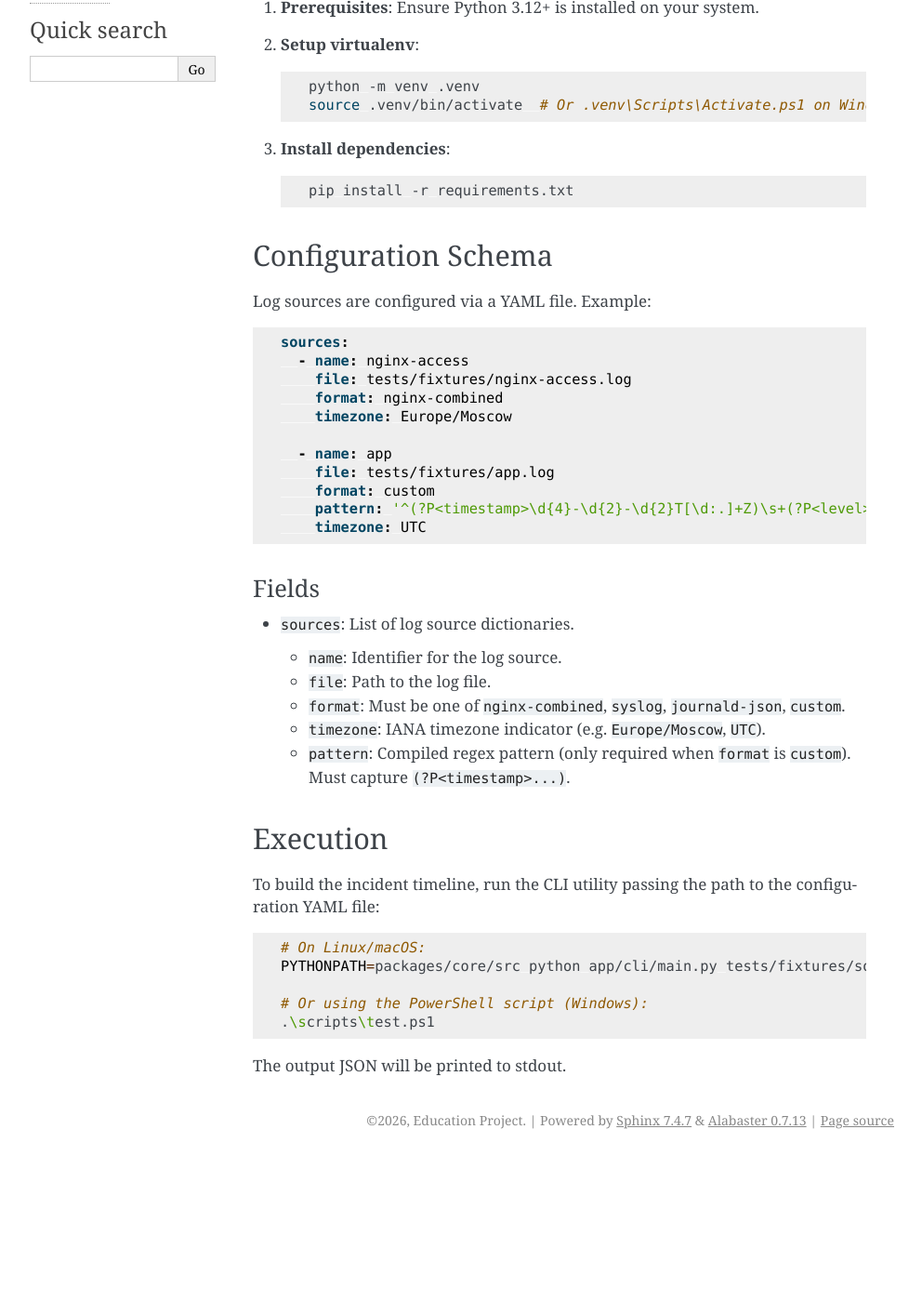
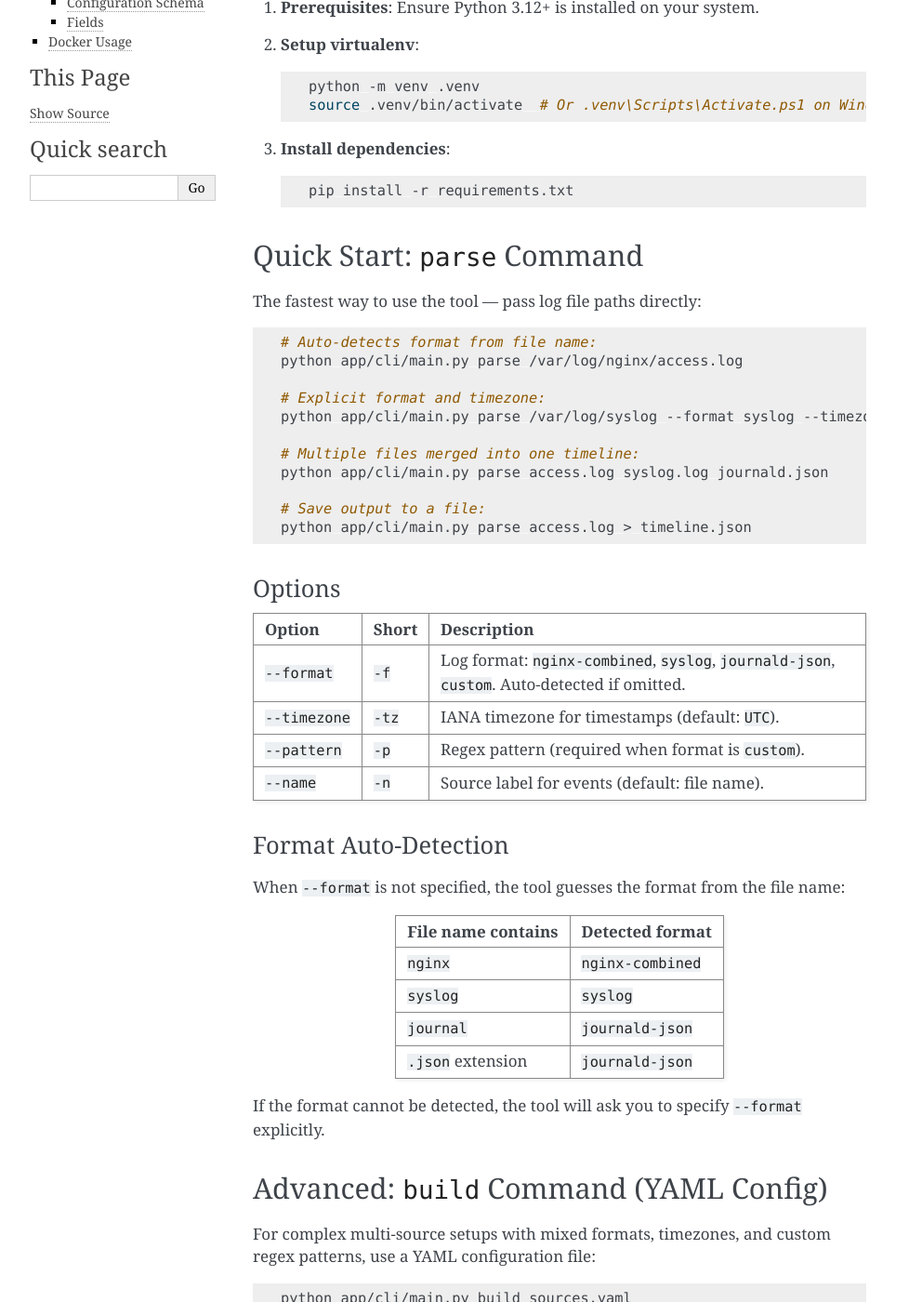
Before and after one commit to Puslore/IncidentTimelineBuilder, a Sphinx documentation site: the page built from docs/user-guide.md, in a window 1280 px wide and 1400 px high, scrolled down 293 px. Shown: the whole window at 93% size, without its empty margins (148-1140 px from the left). Built offline with Sphinx 7.4.7, drawn with Linux system fonts in a browser that asks for light colours; before the commit the page ends 1537 px from its top, so only the background shows below that; some of the changed text lies outside the part shown.

Commit message:
update README and user-guide with parse command documentation

````diff
--- a/docs/user-guide.md
+++ b/docs/user-guide.md
@@ -15,9 +15,55 @@ This guide provides instructions for installation, configuration, and execution
    pip install -r requirements.txt
    ```
 
-## Configuration Schema
+## Quick Start: `parse` Command
 
-Log sources are configured via a YAML file. Example:
+The fastest way to use the tool — pass log file paths directly:
+
+```bash
+# Auto-detects format from file name:
+python app/cli/main.py parse /var/log/nginx/access.log
+
+# Explicit format and timezone:
+python app/cli/main.py parse /var/log/syslog --format syslog --timezone Europe/Moscow
+
+# Multiple files merged into one timeline:
+python app/cli/main.py parse access.log syslog.log journald.json
+
+# Save output to a file:
+python app/cli/main.py parse access.log > timeline.json
+```
+
+### Options
+
+| Option | Short | Description |
+|---|---|---|
+| `--format` | `-f` | Log format: `nginx-combined`, `syslog`, `journald-json`, `custom`. Auto-detected if omitted. |
+| `--timezone` | `-tz` | IANA timezone for timestamps (default: `UTC`). |
+| `--pattern` | `-p` | Regex pattern (required when format is `custom`). |
+| `--name` | `-n` | Source label for events (default: file name). |
+
+### Format Auto-Detection
+
+When `--format` is not specified, the tool guesses the format from the file name:
+
+| File name contains | Detected format |
+|---|---|
+| `nginx` | `nginx-combined` |
+| `syslog` | `syslog` |
+| `journal` | `journald-json` |
+| `.json` extension | `journald-json` |
+
+If the format cannot be detected, the tool will ask you to specify `--format` explicitly.
+
+## Advanced: `build` Command (YAML Config)
+
+For complex multi-source setups with mixed formats, timezones, and custom regex patterns, use a YAML configuration file:
+
+```bash
+python app/cli/main.py build sources.yaml
+```
+
+### Configuration Schema
 
 ```yaml
 sources:
@@ -40,18 +86,18 @@ sources:
   - `file`: Path to the log file.
   - `format`: Must be one of `nginx-combined`, `syslog`, `journald-json`, `custom`.
   - `timezone`: IANA timezone indicator (e.g. `Europe/Moscow`, `UTC`).
-  - `pattern`: Compiled regex pattern (only required when `format` is `custom`). Must capture `(?P<timestamp>...)`.
+  - `pattern`: Regex pattern (only required when `format` is `custom`). Must capture `(?P<timestamp>...)`.
 
-## Execution
+## Docker Usage
 
-To build the incident timeline, run the CLI utility passing the path to the configuration YAML file:
+Mount your log files into the container and use the `parse` command:
 
 ```bash
-# On Linux/macOS:
-PYTHONPATH=packages/core/src python app/cli/main.py tests/fixtures/sources.valid.yaml
+# Using docker run:
+docker run --rm -v /var/log:/logs timeline-builder parse /logs/nginx/access.log
 
-# Or using the PowerShell script (Windows):
-.\scripts\test.ps1
+# Using docker compose:
+docker compose -f infra/compose.yaml up --build
 ```
 
 The output JSON will be printed to stdout.
````
